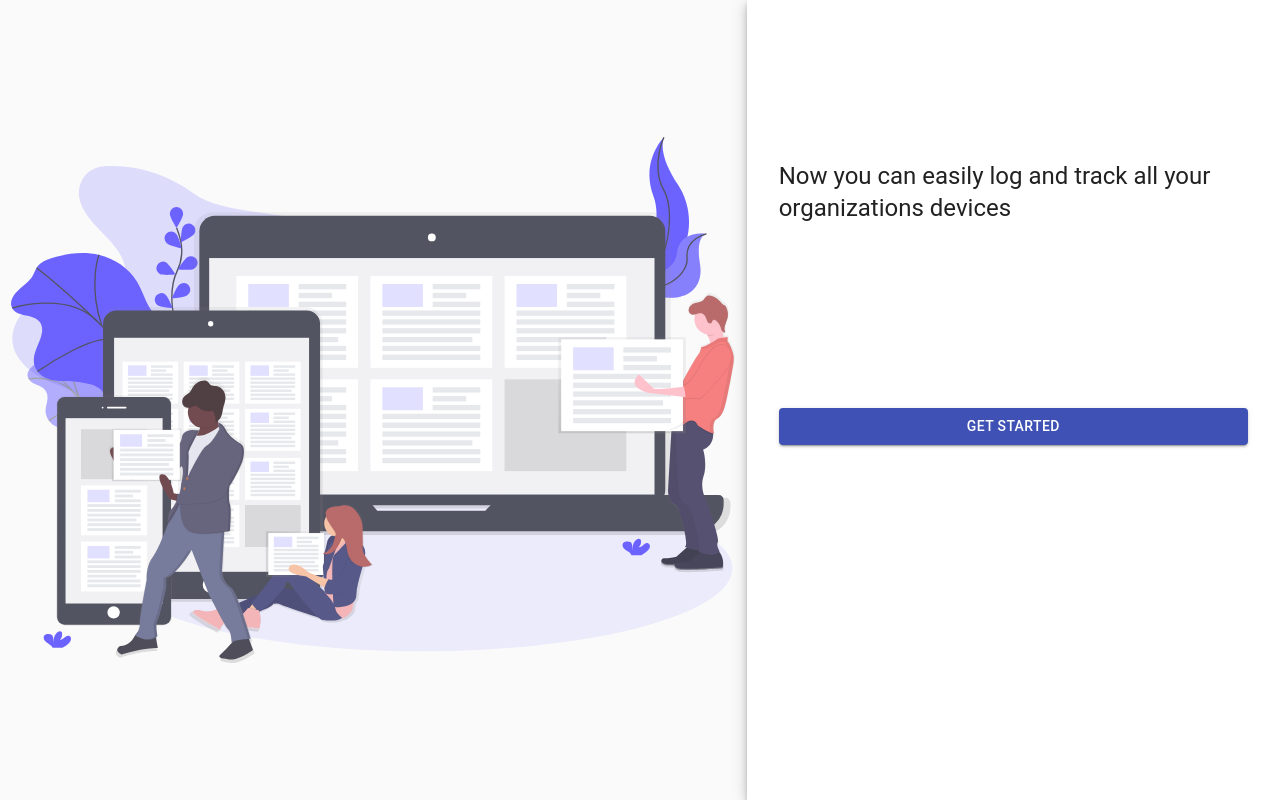
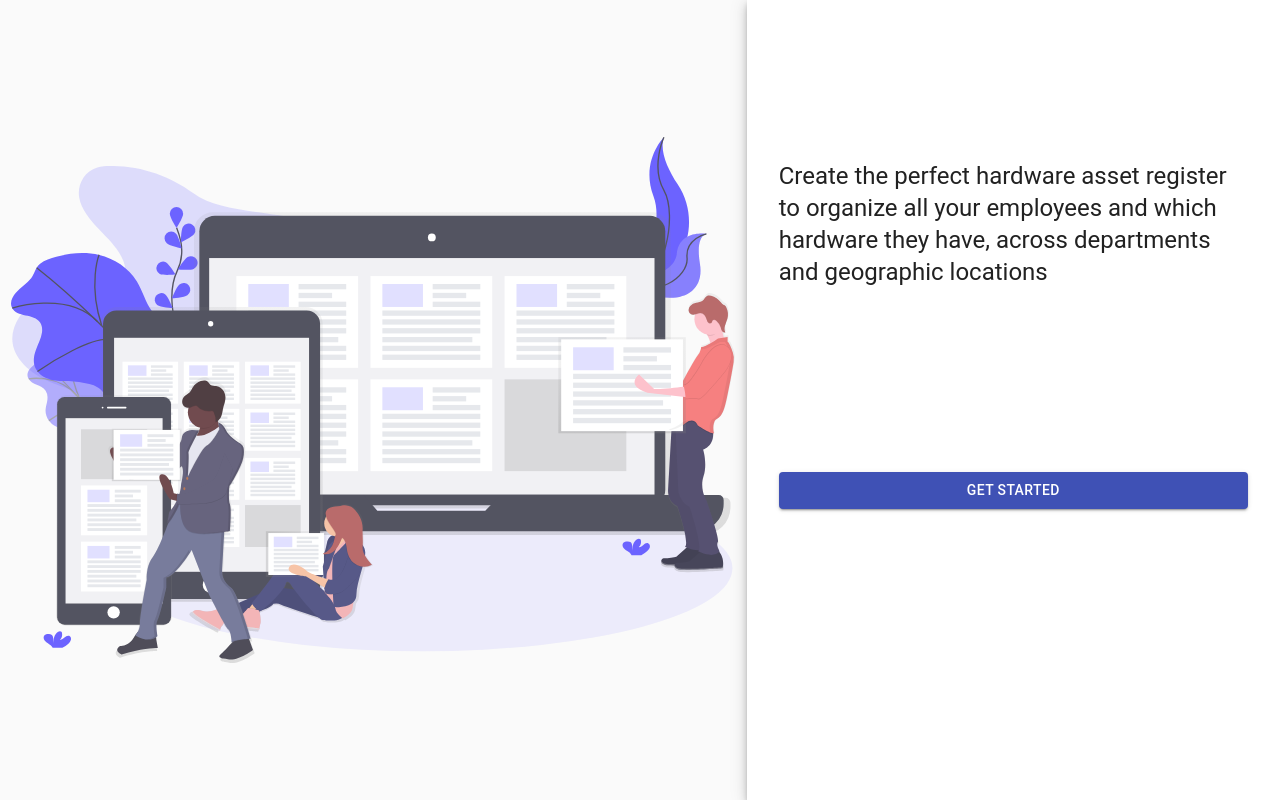
Before and after one commit to lambdax-enteprise-device/frontend, a React (Create React App) app: page / in a window 1280 px wide. Built offline with nearby package versions, Linux system fonts and the light colour scheme; the HTML template or start-up script is replaced by a standard one.

Commit message:
added content, routing for landing page

```diff
--- a/src/App.css
+++ b/src/App.css
@@ -2,7 +2,6 @@
   display: flex;
   justify-content: space-evenly;
   flex-wrap: nowrap;
-  padding-top: 100px;
 }
 
 .App-logo {
--- a/src/App.js
+++ b/src/App.js
@@ -11,6 +11,7 @@ import './App.css';
 import Login from "./components/auth/Login";
 import SignupForm from "./components/auth/SignUp";
 import Dashboard from "./components/dashboard/Dashboard";
+import Landing from "./Landing";
 
 
 function App(props) {
@@ -21,7 +22,7 @@ function App(props) {
           <NavBar />
         </header> */}
       <Switch>
-        <Route path="/" exact />
+        <Route path="/" exact component={Landing} />
         {/* <PrivateRoute path="/profile" component={Profile} /> */}
         <Route
           path="/login"
--- a/src/Landing.js
+++ b/src/Landing.js
@@ -51,7 +51,7 @@ export default function Landing() {
         <div className={classes.paper}>
 
           <Typography component="h1" variant="h5">
-            Now you can easily log and track all your organizations devices
+            Create the perfect hardware asset register to organize all your employees and which hardware they have, across departments and geographic locations
           </Typography>
           <form className={classes.form} noValidate>
 
--- a/src/index.js
+++ b/src/index.js
@@ -1,8 +1,7 @@
 import React from "react";
 import ReactDOM from "react-dom";
 import { BrowserRouter as Router } from "react-router-dom";
-// import App from "./App";
-import Landing from "./Landing";
+import App from "./App";
 import * as serviceWorker from "./serviceWorker";
 
 import { Provider } from "react-redux";
@@ -28,7 +27,7 @@ ReactDOM.render(
   <CookiesProvider>
     <Provider store={store}>
       <Router>
-        <Landing />
+        <App />
       </Router>
     </Provider>
   </CookiesProvider>,
```
